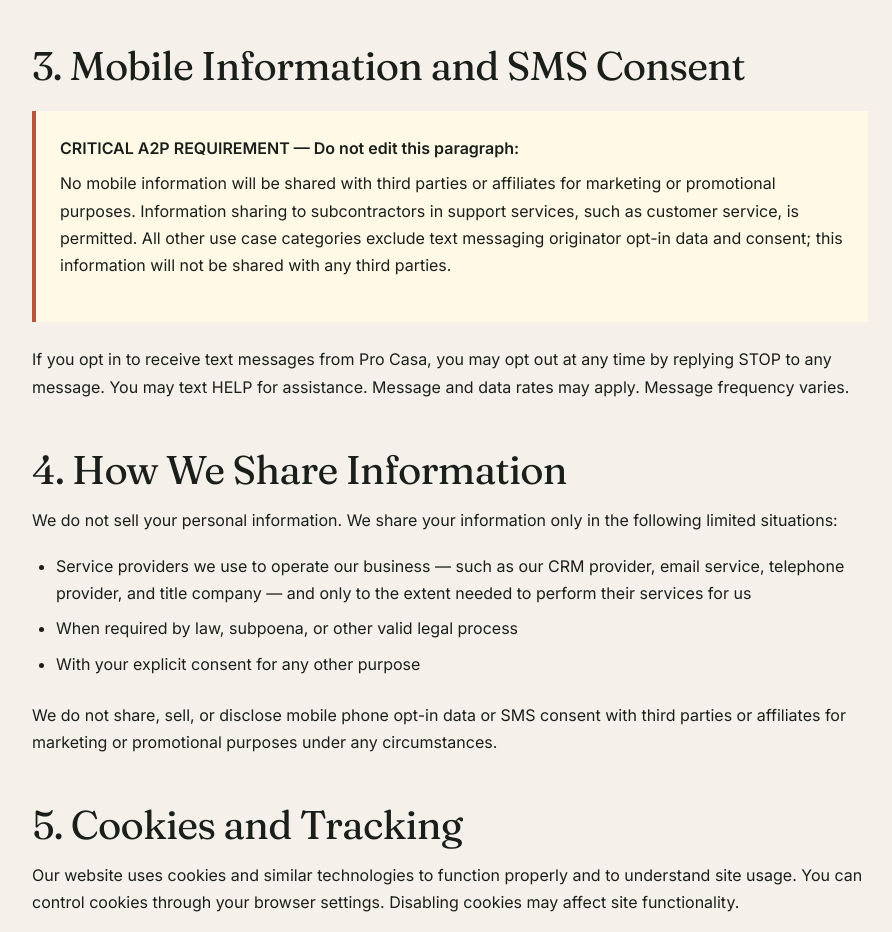
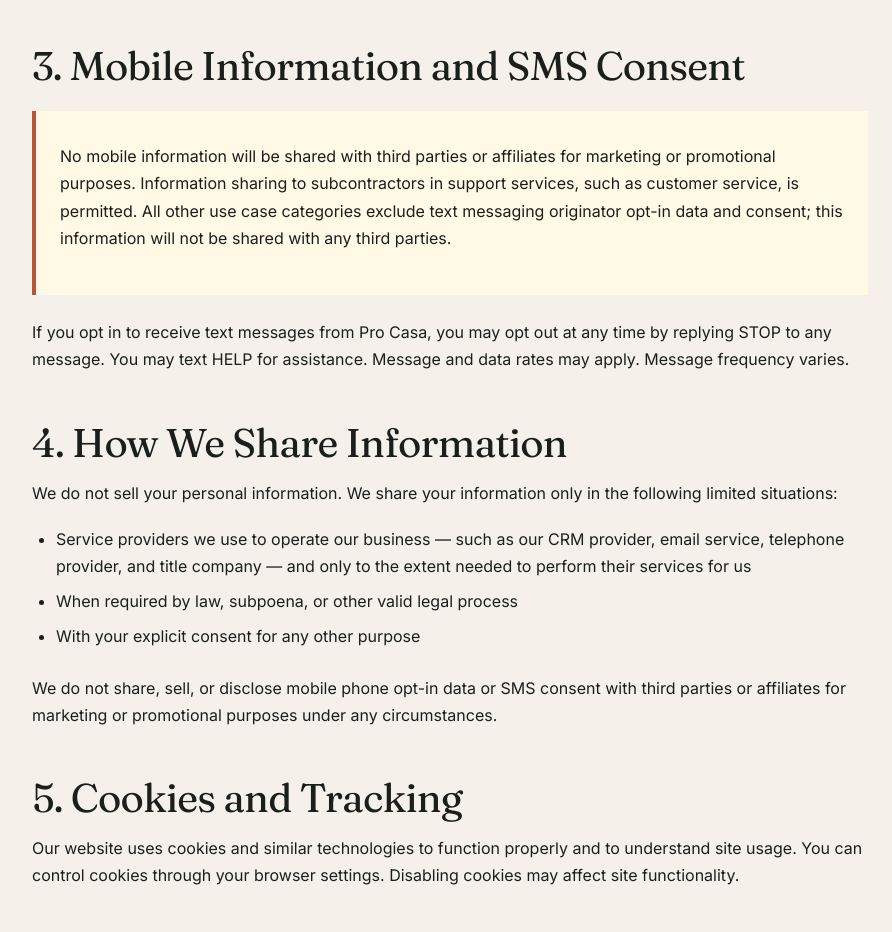
Before and after one commit to leg3ndario/ProCasaWebsite, a website: page public/privacy-policy.html in a window 1280 px wide. Shown: the part 1104-2036 px from the top of the page, without its empty margins (190-1082 px from the left). Drawn offline with Linux system fonts and the light colour scheme.

Commit message:
Update privacy-policy.html

```diff
--- a/public/privacy-policy.html
+++ b/public/privacy-policy.html
@@ -48,7 +48,7 @@
 
   <h2 class="display">3. Mobile Information and SMS Consent</h2>
   <div style="background: #FFF9E6; border-left: 4px solid #B8553A; padding: 1.5rem; margin: 1.5rem 0;">
-    <p style="margin: 0;"><strong>CRITICAL A2P REQUIREMENT — Do not edit this paragraph:</strong></p>
+    <!--CRITICAL A2P REQUIREMENT — Do not edit this paragraph:-->
     <p style="margin-top: 0.5rem;">No mobile information will be shared with third parties or affiliates for marketing or promotional purposes. Information sharing to subcontractors in support services, such as customer service, is permitted. All other use case categories exclude text messaging originator opt-in data and consent; this information will not be shared with any third parties.</p>
   </div>
   <p>If you opt in to receive text messages from Pro Casa, you may opt out at any time by replying STOP to any message. You may text HELP for assistance. Message and data rates may apply. Message frequency varies.</p>
```
